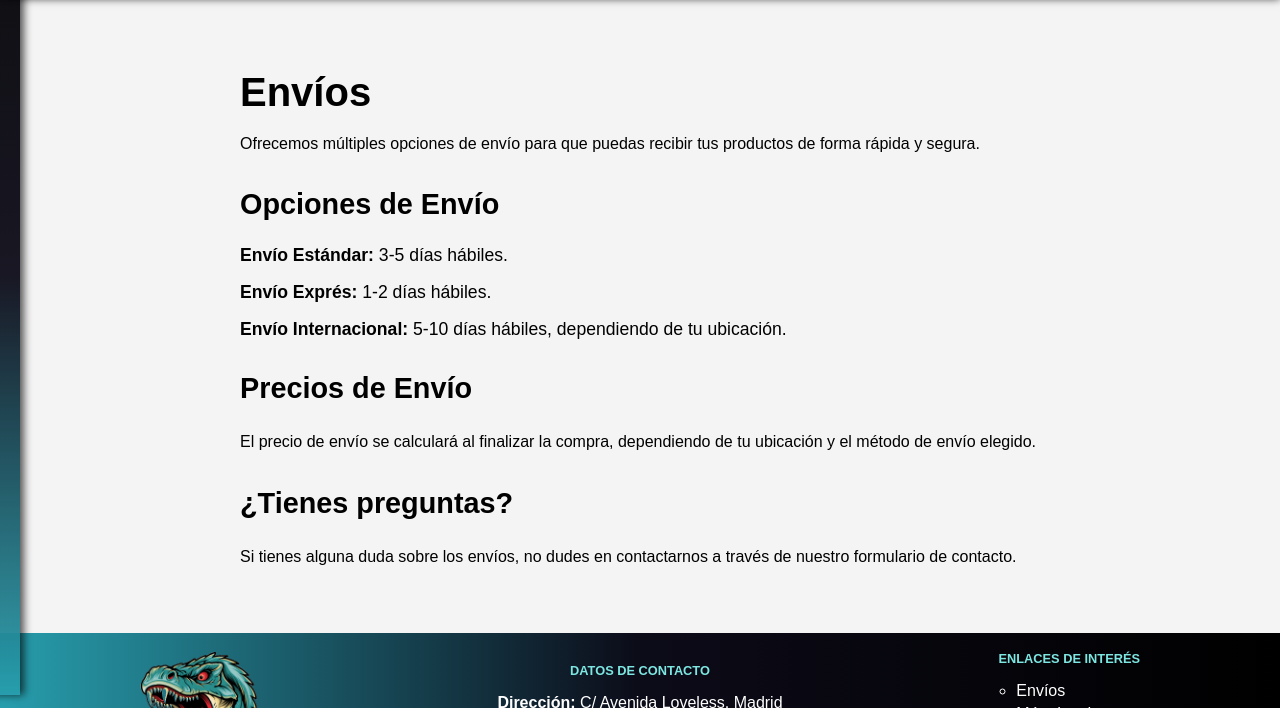
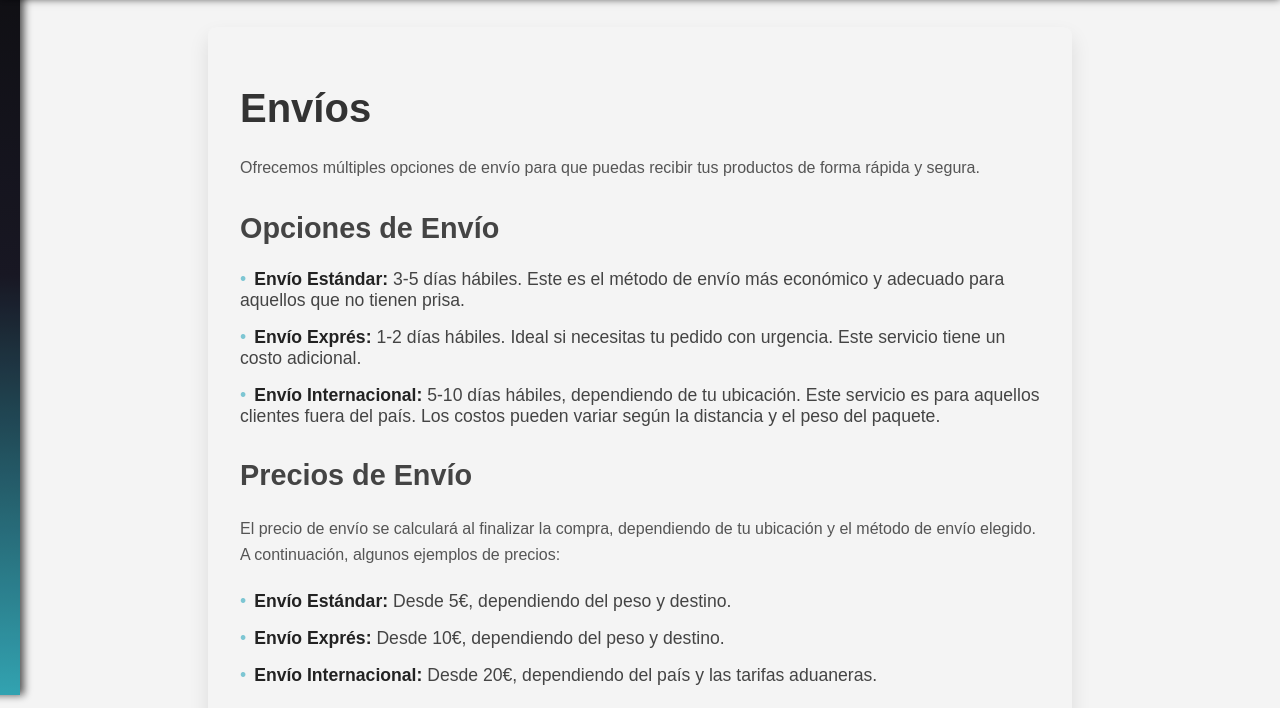
Before and after one commit to cousoworks/tienda-moviles-react, a React (Create React App) app: page /shipping in a window 1280 px wide. Shown: the part 244-952 px from the top of the page. Built offline with nearby package versions, Linux system fonts and the light colour scheme.

Commit message:
Mejorando css shipping y cart

```diff
--- a/src/pages/Cart.css
+++ b/src/pages/Cart.css
@@ -1,28 +1,32 @@
 /* src/pages/Cart.css */
 .cart-container {
-  padding: 20px;
-  background-color: #e0e5e6af;
+  padding: 2rem;
+  background-color: #f4f4f4;
   border-radius: 8px;
   max-width: 800px;
-  margin: auto;
+  margin: 0 auto;
+  box-shadow: 0 10px 20px rgba(0, 0, 0, 0.1); /* Añadida sombra suave para profundidad */
 }
 
 .cart-container h1 {
   font-size: 2.5rem;
-  margin-bottom: 1rem;
+  margin-bottom: 1.5rem;
+  color: #333;
 }
 
 .cart-container ul {
   list-style-type: none;
   padding: 0;
+  margin-bottom: 1.5rem;
 }
 
 .cart-item {
   display: flex;
   align-items: center;
-  margin-bottom: 1rem;
+  margin-bottom: 1.5rem;
   border-bottom: 1px solid #ddd;
   padding-bottom: 10px;
+  padding-top: 10px;
 }
 
 .cart-item img {
@@ -30,42 +34,66 @@
   height: 100px;
   object-fit: cover;
   margin-right: 20px;
+  border-radius: 8px; /* Bordes redondeados para la imagen */
 }
 
 .cart-item-details {
   flex: 1;
 }
 
-.cart-total {
-  font-size: 1.5rem;
-  margin-top: 1rem;
+.cart-item-details h3 {
+  font-size: 1.2rem;
+  margin-bottom: 5px;
+  color: #444;
 }
 
-/* Botones */
+.cart-item-details p {
+  font-size: 1rem;
+  color: #777;
+}
+
+.cart-total {
+  font-size: 1.8rem;
+  font-weight: bold;
+  margin-top: 2rem;
+  color: #333;
+}
+
+.cart-total p {
+  font-size: 1.2rem;
+  margin-top: 0.5rem;
+}
+
 button {
   border: none;
   border-radius: 4px;
   cursor: pointer;
-  font-size: 16px;
-  padding: 8px 16px;
+  font-size: 1rem;
+  padding: 10px 20px;
+  transition: background-color 0.3s, transform 0.2s;
+  color: white;
 }
 
 .remove-button {
   background-color: #ff4c4c;
-  color: white;
+  font-weight: bold;
 }
 
 .remove-button:hover {
   background-color: #e04444;
+  transform: translateY(-2px);
+}
+
+.remove-button:active {
+  transform: translateY(1px);
 }
 
 .clear-cart-button {
   background-color: rgb(53, 201, 206);
   color: white;
   font-weight: bold;
+  padding: 12px 24px;
   margin-top: 20px;
-  padding: 12px 24px;
-  transition: background-color 0.3s, transform 0.2s;
   box-shadow: 0 4px 8px rgba(0, 0, 0, 0.1);
 }
 
--- a/src/pages/Shipping.css
+++ b/src/pages/Shipping.css
@@ -1,36 +1,59 @@
 .shipping-container {
-    padding: 1rem;
+  padding: 2rem;
   background-color: #f4f4f4;
   max-width: 800px;
   margin: 0 auto;
+  border-radius: 8px;
+  box-shadow: 0 10px 20px rgba(0, 0, 0, 0.1); /* Sombra suave para profundidad */
 }
 
 .shipping-container h1 {
   font-size: 2.5rem;
-    margin-bottom: 1rem;
+  margin-bottom: 1.5rem;
+  color: #333;
 }
 
 .shipping-container h2 {
   font-size: 1.8rem;
   margin-top: 2rem;
+  color: #444;
 }
 
 .shipping-container p {
   font-size: 1rem;
   line-height: 1.6;
-    margin-bottom: 1rem;
+  margin-bottom: 1.5rem;
+  color: #555;
 }
 
 .shipping-container ul {
   list-style-type: none;
   padding: 0;
+  margin-bottom: 1.5rem;
 }
 
 .shipping-container ul li {
   font-size: 1.1rem;
   margin-bottom: 1rem;
+  color: #444;
 }
 
 .shipping-container ul li strong {
   font-weight: bold;
+  color: #222;
 }
+
+.shipping-container ul li::before {
+  content: '•';
+  color: #7dc6d3;
+  padding-right: 8px;
+}
+
+.shipping-container a {
+  color: #007bff;
+  text-decoration: none;
+}
+
+.shipping-container a:hover {
+  text-decoration: underline;
+}
--- a/src/pages/Shipping.jsx
+++ b/src/pages/Shipping.jsx
@@ -11,16 +11,27 @@ const Shipping = () => {
 
       <h2>Opciones de Envío</h2>
       <ul>
-        <li><strong>Envío Estándar:</strong> 3-5 días hábiles.</li>
-        <li><strong>Envío Exprés:</strong> 1-2 días hábiles.</li>
-        <li><strong>Envío Internacional:</strong> 5-10 días hábiles, dependiendo de tu ubicación.</li>
+        <li><strong>Envío Estándar:</strong> 3-5 días hábiles. Este es el método de envío más económico y adecuado para aquellos que no tienen prisa.</li>
+        <li><strong>Envío Exprés:</strong> 1-2 días hábiles. Ideal si necesitas tu pedido con urgencia. Este servicio tiene un costo adicional.</li>
+        <li><strong>Envío Internacional:</strong> 5-10 días hábiles, dependiendo de tu ubicación. Este servicio es para aquellos clientes fuera del país. Los costos pueden variar según la distancia y el peso del paquete.</li>
       </ul>
 
       <h2>Precios de Envío</h2>
-      <p>El precio de envío se calculará al finalizar la compra, dependiendo de tu ubicación y el método de envío elegido.</p>
+      <p>El precio de envío se calculará al finalizar la compra, dependiendo de tu ubicación y el método de envío elegido. A continuación, algunos ejemplos de precios:</p>
+      <ul>
+        <li><strong>Envío Estándar:</strong> Desde 5€, dependiendo del peso y destino.</li>
+        <li><strong>Envío Exprés:</strong> Desde 10€, dependiendo del peso y destino.</li>
+        <li><strong>Envío Internacional:</strong> Desde 20€, dependiendo del país y las tarifas aduaneras.</li>
+      </ul>
+
+      <h2>Seguimiento de tu Pedido</h2>
+      <p>Una vez que tu pedido haya sido enviado, recibirás un número de seguimiento por correo electrónico. Puedes usar este número para verificar el estado de tu envío en línea.</p>
+
+      <h2>Política de Envíos</h2>
+      <p>Realizamos envíos a nivel nacional e internacional. Todos los pedidos se procesan dentro de 1-2 días hábiles. Sin embargo, debido a factores externos como el clima o problemas logísticos, el tiempo de entrega puede variar.</p>
 
       <h2>¿Tienes preguntas?</h2>
-      <p>Si tienes alguna duda sobre los envíos, no dudes en contactarnos a través de nuestro formulario de contacto.</p>
+      <p>Si tienes alguna duda sobre los envíos, no dudes en contactarnos a través de nuestro formulario de contacto o enviarnos un correo electrónico a soporte@blayneshop.com. Estamos aquí para ayudarte.</p>
     </div>
   );
 };
```
Lines whose indentation alone changed are shown as unchanged.
